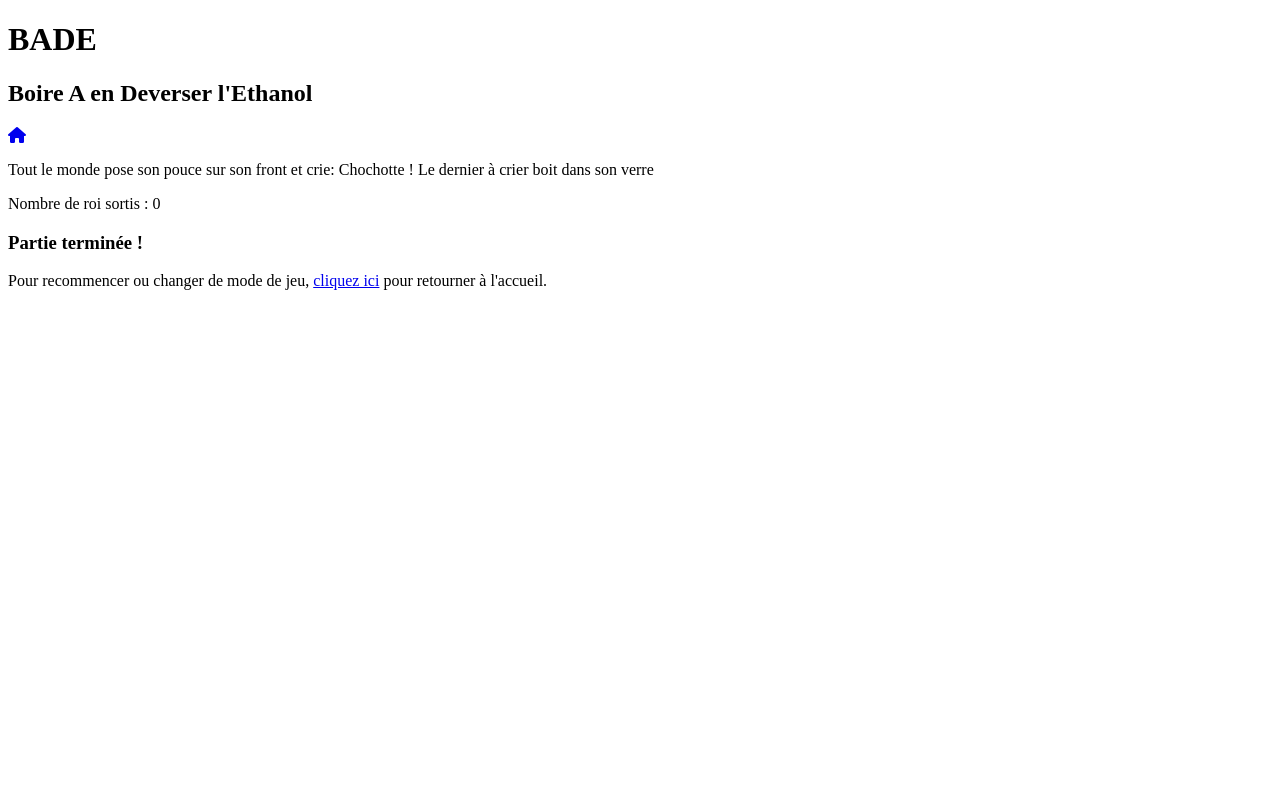
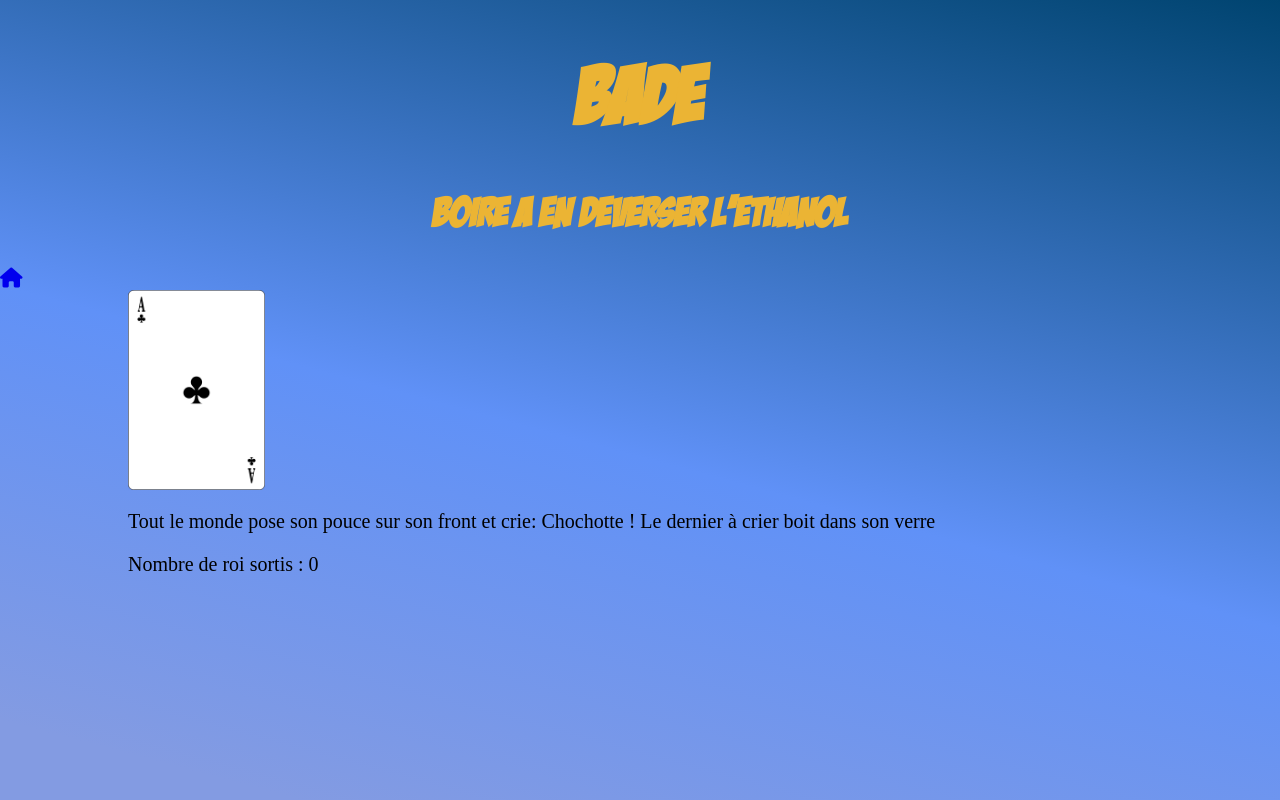
Before and after one commit to Geruco/Bade, a plain HTML site: page chocholle.html in a window 1280 px wide. Drawn offline with Linux system fonts and the light colour scheme; the site is published under a folder, as on GitHub Pages, so addresses that start at the root find nothing.

Commit message:
correction insert css

```diff
--- a/chocholle.html
+++ b/chocholle.html
@@ -4,8 +4,8 @@
     <head>
         <meta charset="UTF-8">
         <title>Buvons à en pisser de l'éthanol</title>
-        <link rel="stylesheet" href="/css/main.css">
-        <link rel="stylesheet" href="/css/chocholle.css">
+        <link rel="stylesheet" href="css/main.css">
+        <link rel="stylesheet" href="css/chocholle.css">
         <script src="https://kit.fontawesome.com/c9b7945c7c.js" crossorigin="anonymous"></script>
         <script type="application/javascript" src="js/rules.js"></script>
         <script type="application/javascript" src="js/scriptChocholle.js"></script>
--- a/picolo.html
+++ b/picolo.html
@@ -4,7 +4,7 @@
     <head>
         <meta charset="UTF-8">
         <title>Buvons à en pisser de l'éthanol</title>
-        <link rel="stylesheet" href="/css/main.css">
+        <link rel="stylesheet" href="css/main.css">
         <script src="https://kit.fontawesome.com/c9b7945c7c.js" crossorigin="anonymous"></script>
         <script type="application/javascript" src="js/rules.js"></script>
         <script type="application/javascript" src="js/scriptPicolo.js"></script>
```
